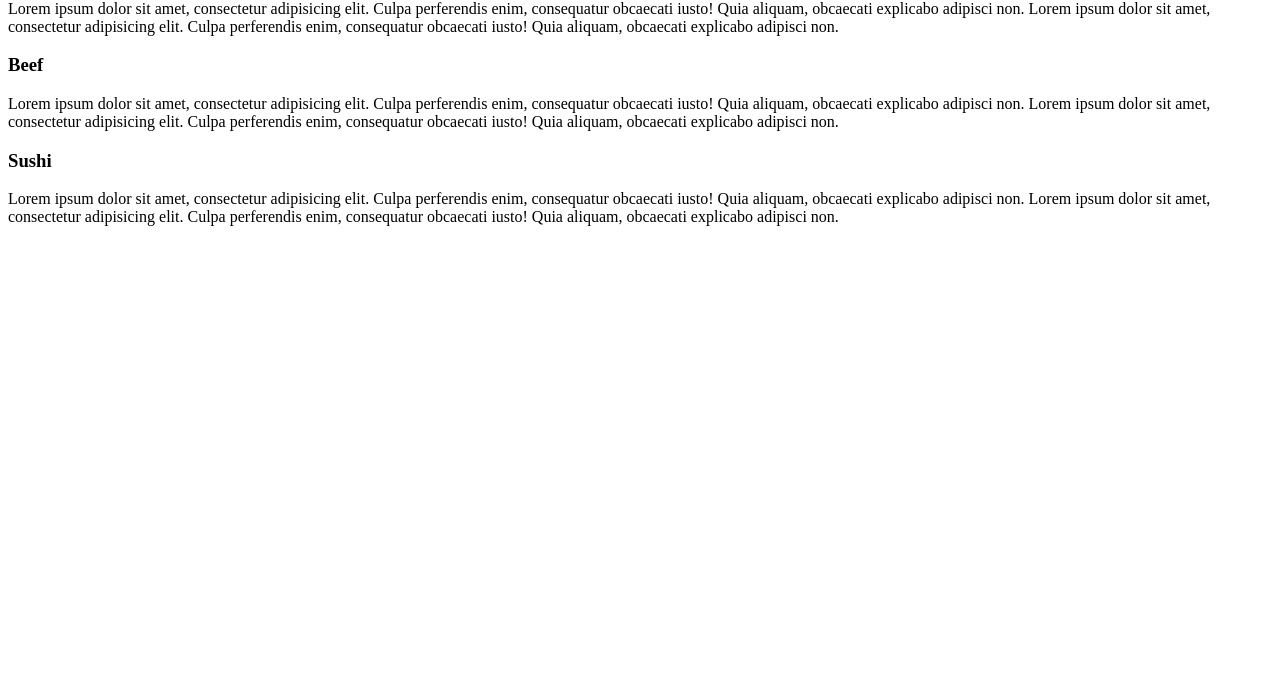
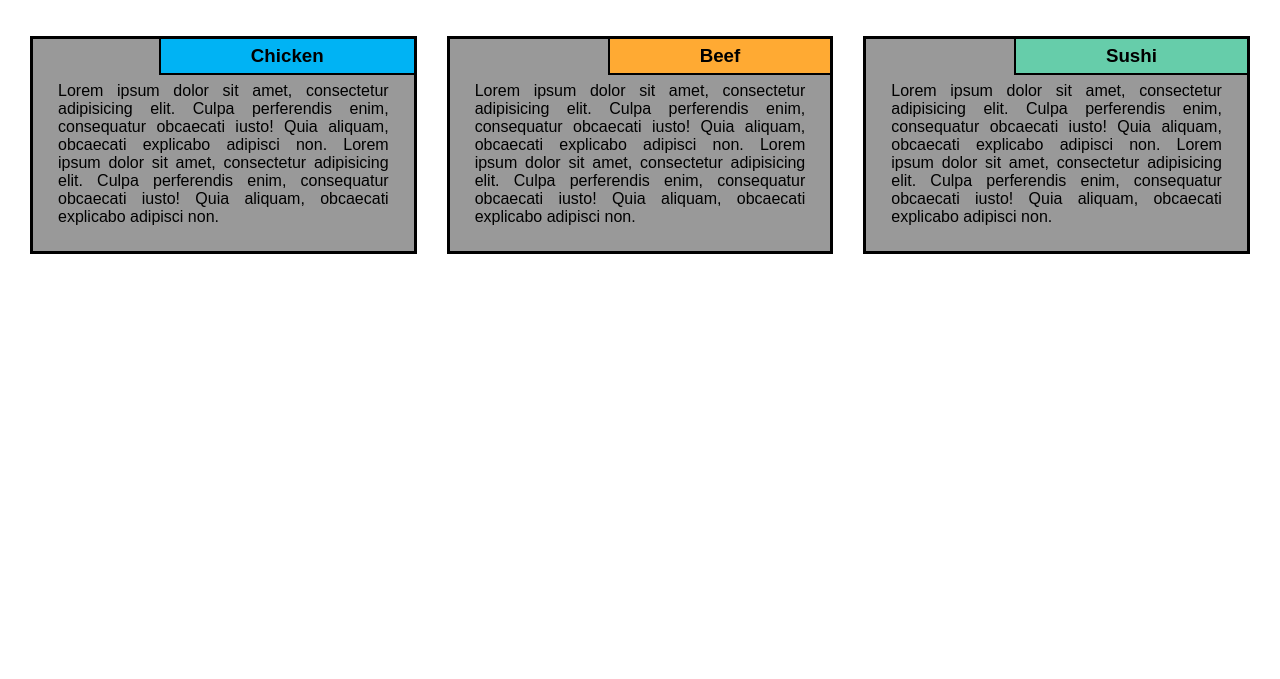
Before and after one commit to Mysytips/coursera-projects, a plain HTML site: page index.html in a window 1280 px wide. Shown: the part 121-800 px from the top of the page. Drawn offline with Linux system fonts and the light colour scheme.

Commit message:
Update index.html

```diff
--- a/index.html
+++ b/index.html
@@ -4,7 +4,7 @@
   <meta charset="utf-8">
   <meta name="viewport" content="width=device-width, initial-scale=1">
   <title>Module 2 Assignment</title>
-  <link href='css\styles.css' rel='stylesheet' type='text/css'>
+  <link href='styles.css' rel='stylesheet' type='text/css'>
 </head>
 
 <body>
```
